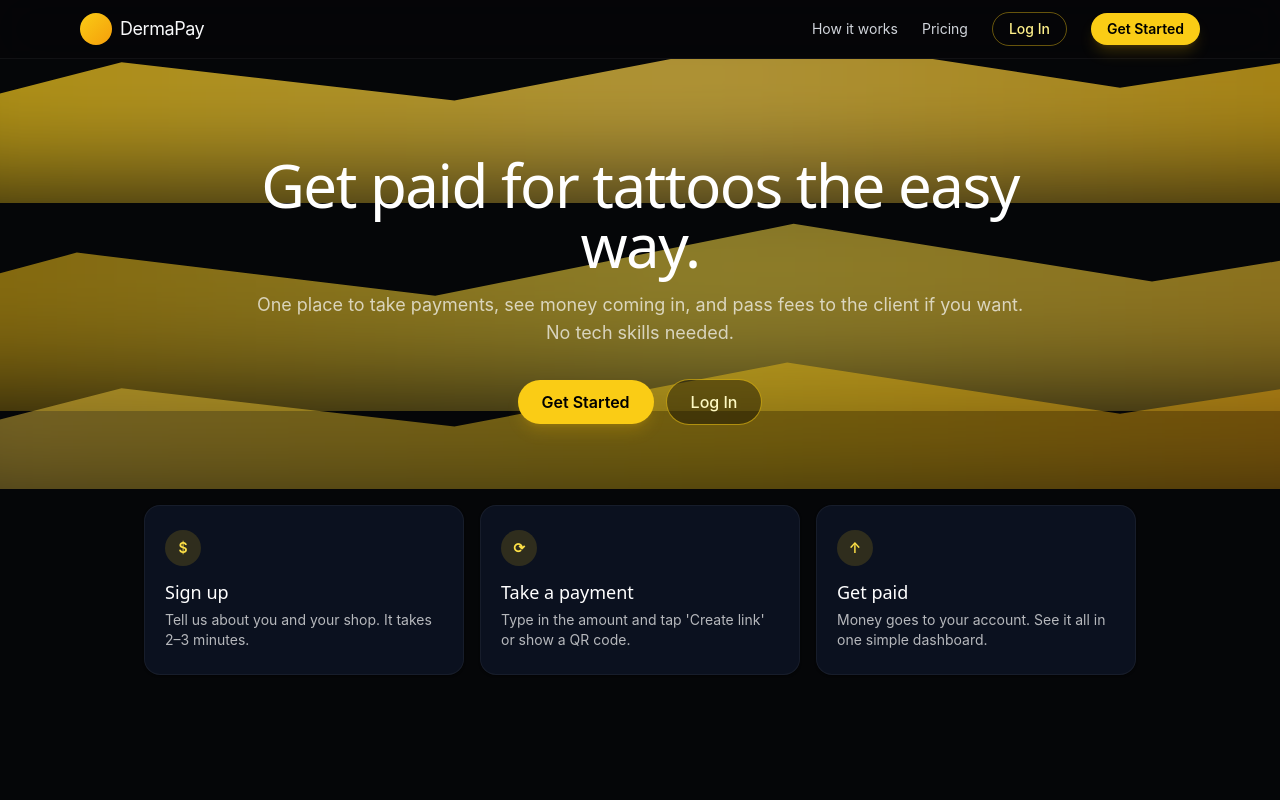
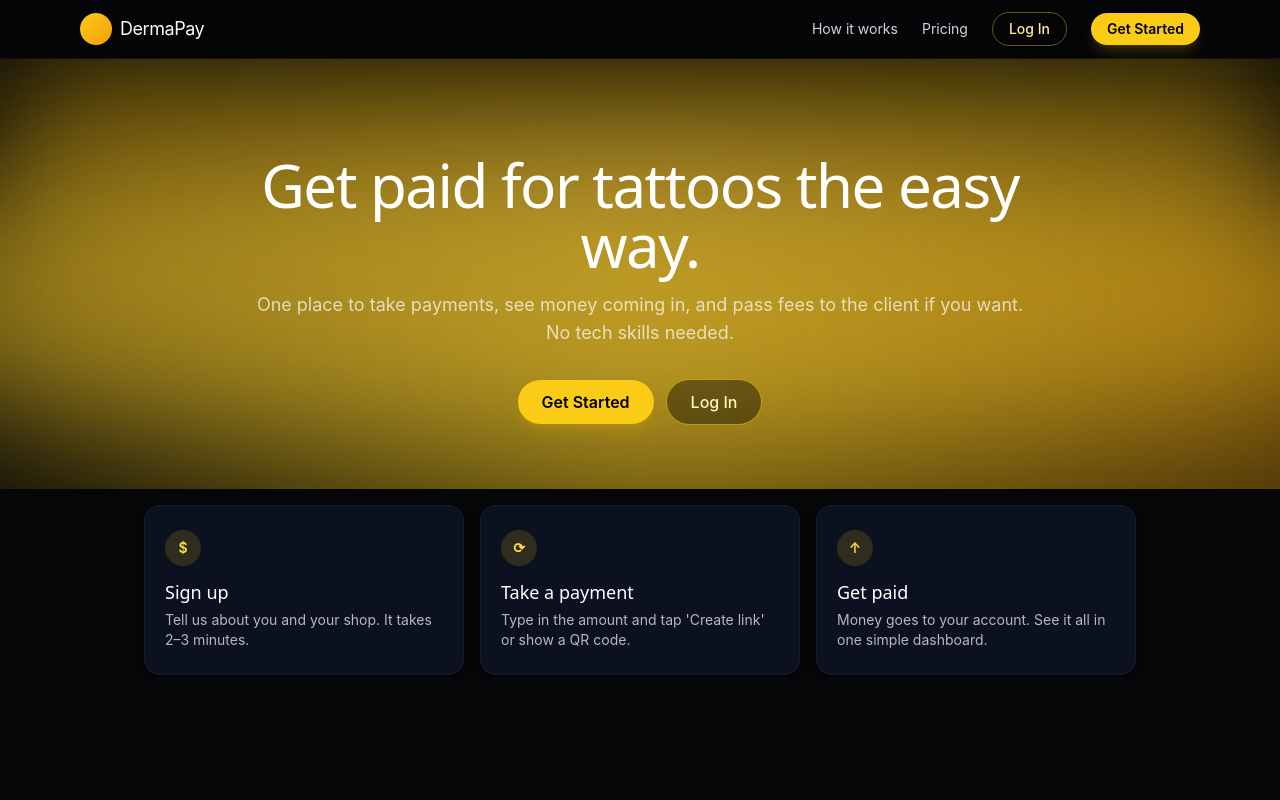
Before and after one commit to BowlofBryce/DermaPay, a React (Vite) app: page / in a window 1280 px wide. Shown: the top 800 px of the page. Built offline with nearby package versions, Linux system fonts and the light colour scheme; no server answers.

Commit message:
Updated GoldenWaveBackground.tsx

```diff
--- a/src/components/GoldenWaveBackground.tsx
+++ b/src/components/GoldenWaveBackground.tsx
@@ -1,47 +1,13 @@
 import React from "react";
-import { motion, useScroll, useTransform } from "motion/react";
 
 export const GoldenWaveBackground: React.FC = () => {
-  const { scrollY } = useScroll();
+  return (
+    <div className="pointer-events-none absolute inset-0 overflow-hidden">
+      <div className="absolute top-0 left-0 h-96 w-full bg-gradient-to-b from-yellow-500/50 via-amber-400/30 to-transparent blur-3xl" />
 
-  const layer1Y = useTransform(scrollY, [0, 600], [0, 20]);
-  const layer2Y = useTransform(scrollY, [0, 600], [0, 40]);
-  const layer3Y = useTransform(scrollY, [0, 600], [0, 60]);
+      <div className="absolute top-20 left-[-20%] h-80 w-[140%] bg-gradient-to-r from-yellow-400/40 via-amber-300/50 to-yellow-500/40 blur-3xl rounded-[100%]" />
 
-  const waveShape =
-    "polygon(0% 70%, 15% 45%, 35% 60%, 55% 35%, 75% 55%, 100% 30%, 100% 100%, 0% 100%)";
-
-  return (
-    <div className="pointer-events-none absolute inset-0 z-0 overflow-hidden">
-      <motion.div
-        style={{ y: layer1Y }}
-        className="absolute -top-28 left-[-10%] h-64 w-[130%] opacity-70"
-      >
-        <div
-          className="h-full w-full bg-gradient-to-r from-yellow-400 via-amber-300 to-yellow-500 blur-3xl"
-          style={{ clipPath: waveShape }}
-        />
-      </motion.div>
-
-      <motion.div
-        style={{ y: layer2Y }}
-        className="absolute top-16 left-[-15%] h-72 w-[140%] opacity-55"
-      >
-        <div
-          className="h-full w-full bg-gradient-to-r from-yellow-500 via-yellow-300 to-amber-400 blur-3xl"
-          style={{ clipPath: waveShape }}
-        />
-      </motion.div>
-
-      <motion.div
-        style={{ y: layer3Y }}
-        className="absolute bottom-[-40px] left-[-10%] h-64 w-[130%] opacity-45"
-      >
-        <div
-          className="h-full w-full bg-gradient-to-r from-amber-300 via-yellow-400 to-amber-500 blur-3xl"
-          style={{ clipPath: waveShape }}
-        />
-      </motion.div>
+      <div className="absolute top-40 right-[-10%] h-96 w-[120%] bg-gradient-to-l from-amber-500/30 via-yellow-400/40 to-transparent blur-3xl" />
     </div>
   );
 };
```
